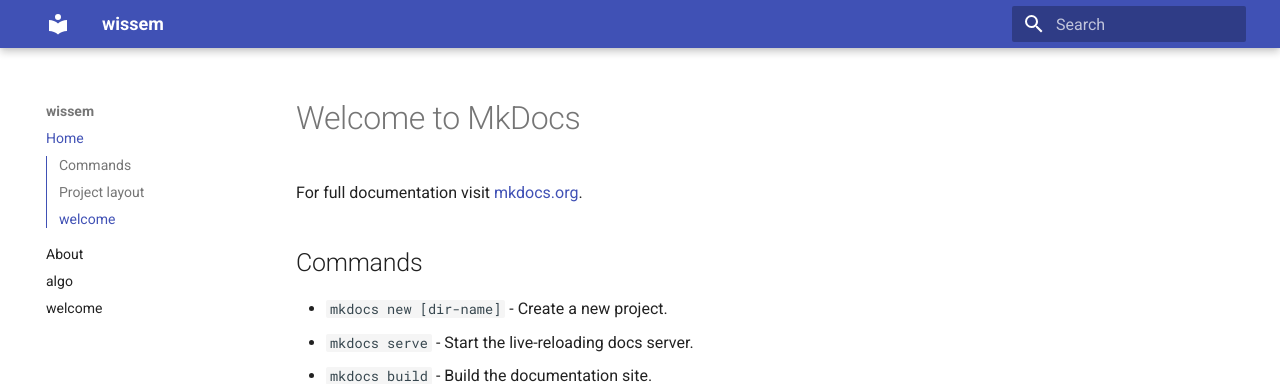
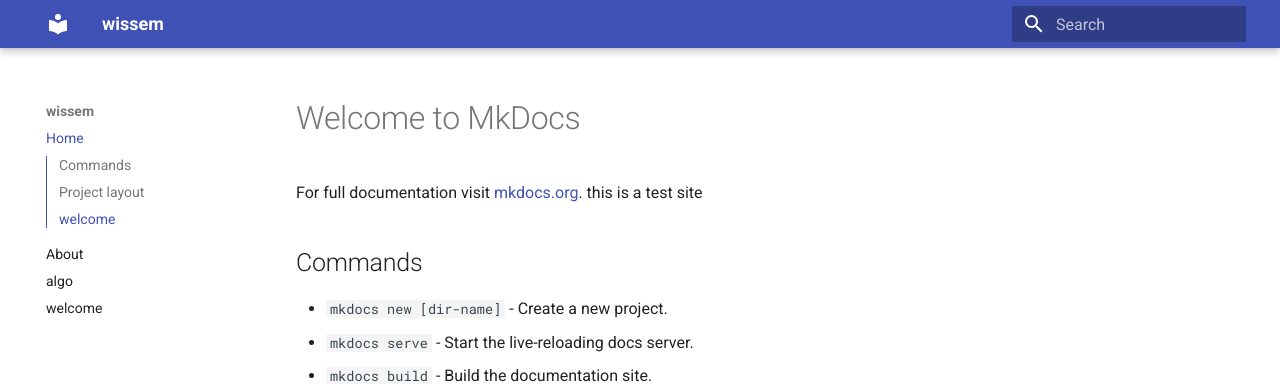
Before and after one commit to wissem01chiha/wissem01chiha, an MkDocs documentation site: the page built from docs/index.md, in a window 1280 px wide. Shown: the top 384 px of the page. Built offline with MkDocs 1.6.1 and Material for MkDocs 9.7.7, drawn with Linux system fonts in a browser that asks for light colours.

Commit message:
update index.md

```diff
--- a/docs/index.md
+++ b/docs/index.md
@@ -1,7 +1,7 @@
 # Welcome to MkDocs
 
 For full documentation visit [mkdocs.org](https://www.mkdocs.org).
-
+this is a test site
 ## Commands
 
 * `mkdocs new [dir-name]` - Create a new project.
```
